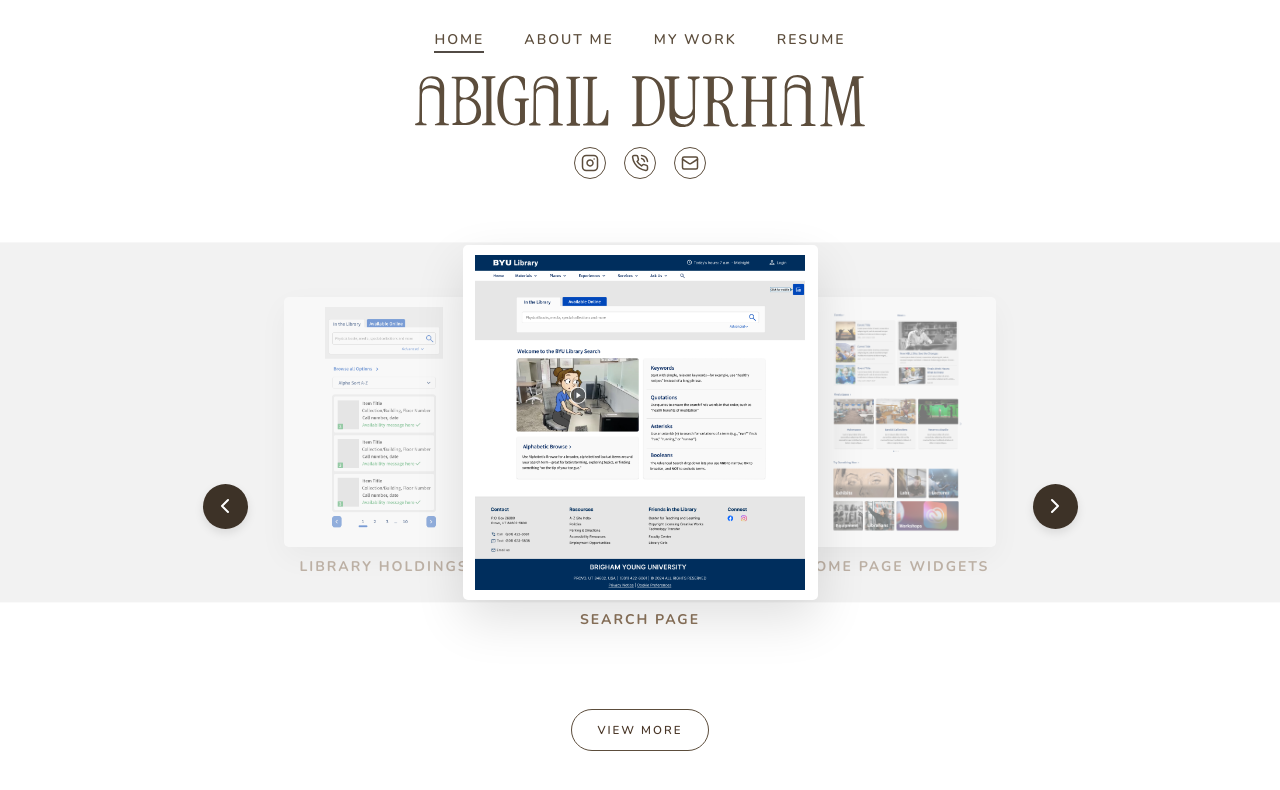
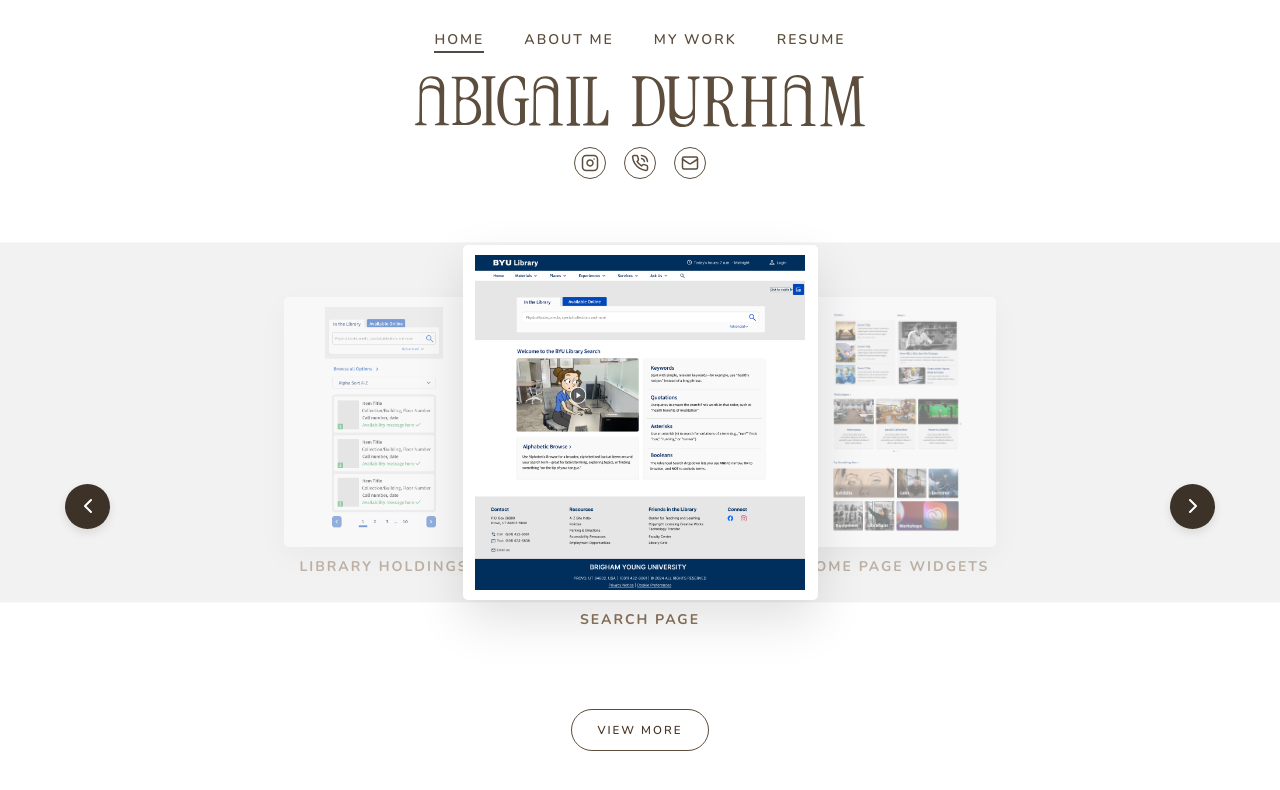
Before and after one commit to adurham00/PersonalPortfolio, a Next.js app: page / in a window 1280 px wide. Shown: the top 790 px of the page. Built offline with nearby package versions, Linux system fonts and the light colour scheme.

Commit message:
updted arrow width

```diff
--- a/app/app.css
+++ b/app/app.css
@@ -201,8 +201,8 @@ body, html {
 /* --- ARROW BUTTONS --- */
 .controls-overlay {
   position: absolute;
-  width: 94%;
-  max-width: 875px;
+  width: 100%;
+  max-width: 1150px;
   display: flex;
   justify-content: space-between;
   top: 50%;
```
